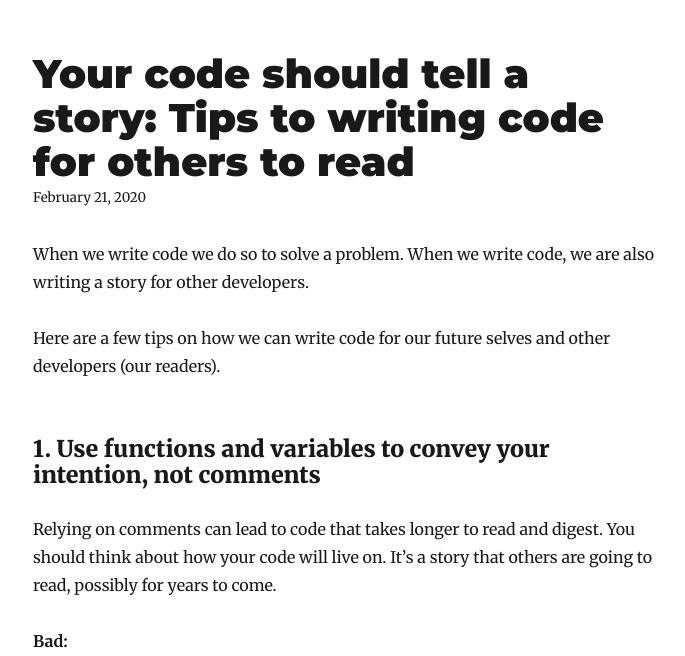
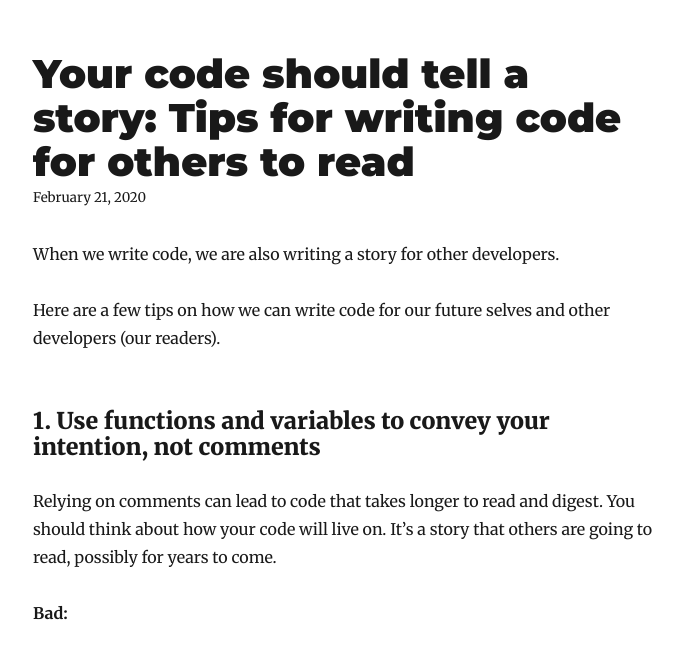
Before and after one commit to collinstommy/tc-blog, a Gatsby site: page /your-code-should-tell-a-story/ in a window 1280 px wide. Shown: the part 71-727 px from the top of the page, without its empty margins (292-977 px from the left). Built offline with nearby package versions, Linux system fonts and the light colour scheme; Gatsby itself is replaced by a stand-in of ours; some packages are replaced by stand-ins of ours; code samples lack their colours.

Commit message:
update to post

````diff
--- a/content/blog/your-code-should-tell-a-story/index.md
+++ b/content/blog/your-code-should-tell-a-story/index.md
@@ -1,9 +1,8 @@
 ---
-title: "Your code should tell a story: Tips to writing code for others to read"
+title: "Your code should tell a story: Tips for writing code for others to read"
 date: "2020-02-21"
 ---
 
-When we write code we do so to solve a problem.
 When we write code, we are also writing a story for other developers.
 
 Here are a few tips on how we can write code for our future selves and other developers (our readers).
@@ -26,6 +25,7 @@ const sendResult = (dbConfig, query) => {
   sendEmail(html);
 }
 ```
+<br />
 
 Create extra functions to explain your code. Needing to add a comment should be a call to action to either create a new variable or a new function. Smaller functions are easier to test and lead to dryer code.
 
````
